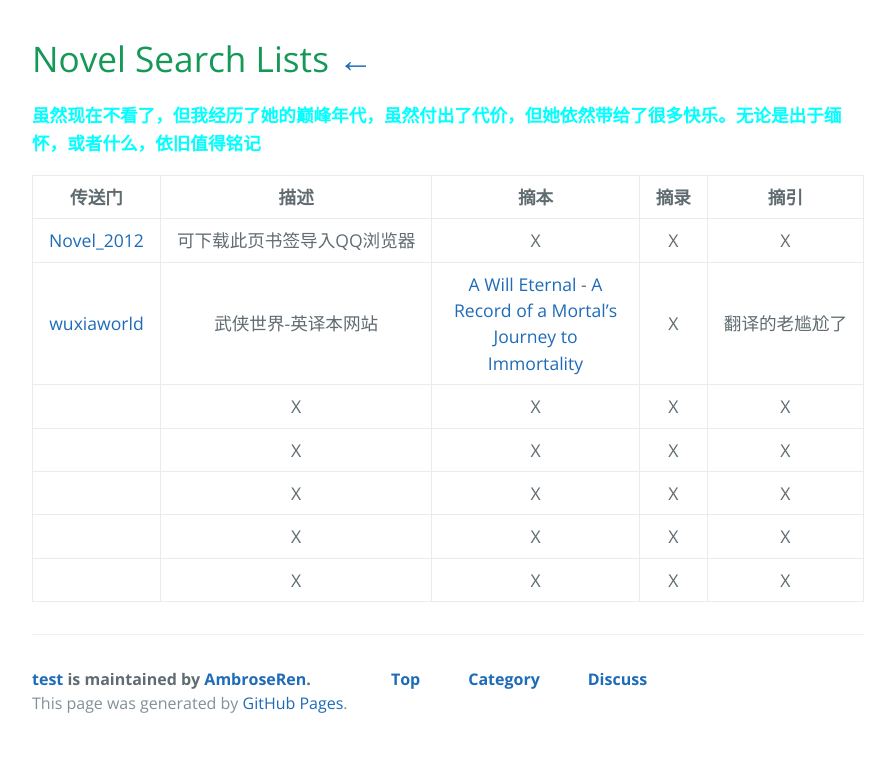
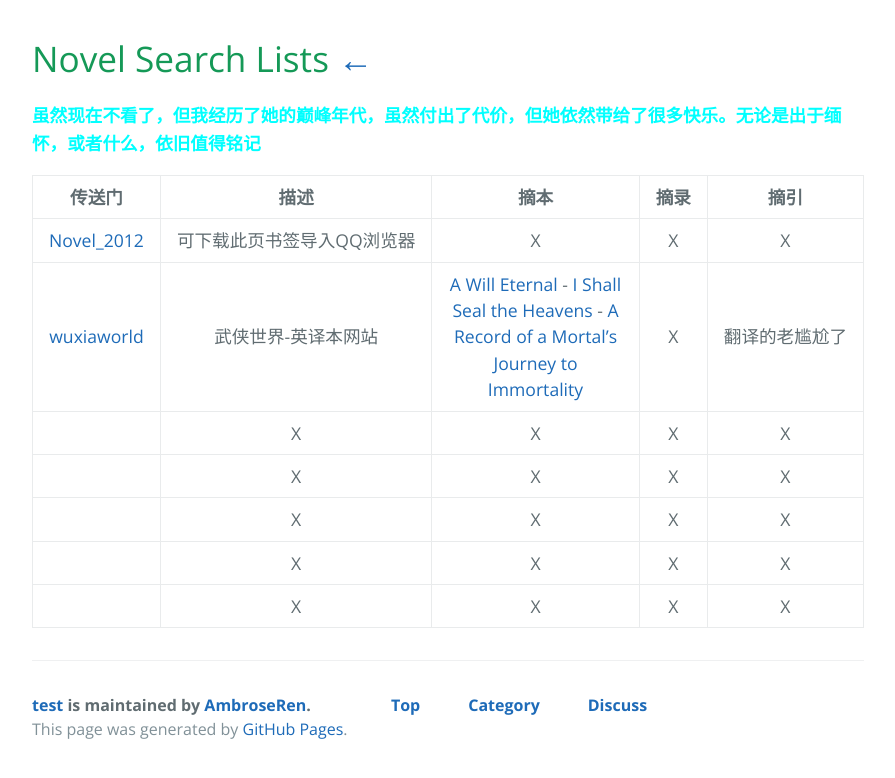
Before and after one commit to AmbroseRen/test, a Jekyll site: the page built from Library/Novel.md, in a window 1280 px wide. Shown: the top 778 px of the page, without its empty margins (192-1087 px from the left). Built offline with Jekyll 4.4.1, drawn with Linux system fonts in a browser that asks for light colours; our own code applies the rules of GitHub Pages for plain Markdown files; the repository's description, which GitHub fills in, is left out.

Commit message:
Update Novel.md

```diff
--- a/Library/Novel.md
+++ b/Library/Novel.md
@@ -5,7 +5,7 @@
 | 传送门 | 描述 | 摘本 | 摘录 | 摘引 |
 |:---:|:---:|:---:|:---:|:---:|
 | [Novel_2012](Novel/Q_bookmarks_2021_5_21.html) | 可下载此页书签导入QQ浏览器 | X | X | X |
-| [wuxiaworld](https://www.wuxiaworld.com/) | 武侠世界-英译本网站 | [A Will Eternal](https://www.wuxiaworld.com/novel/a-will-eternal) - [A Record of a Mortal’s Journey to Immortality](https://www.wuxiaworld.com/novel/rmji) | X | 翻译的老尴尬了 |
+| [wuxiaworld](https://www.wuxiaworld.com/) | 武侠世界-英译本网站 | [A Will Eternal](https://www.wuxiaworld.com/novel/a-will-eternal) - [I Shall Seal the Heavens](https://www.wuxiaworld.com/novel/i-shall-seal-the-heavens) - [A Record of a Mortal’s Journey to Immortality](https://www.wuxiaworld.com/novel/rmji) | X | 翻译的老尴尬了 |
 | []() | X | X | X | X |
 | []() | X | X | X | X |
 | []() | X | X | X | X |
```
